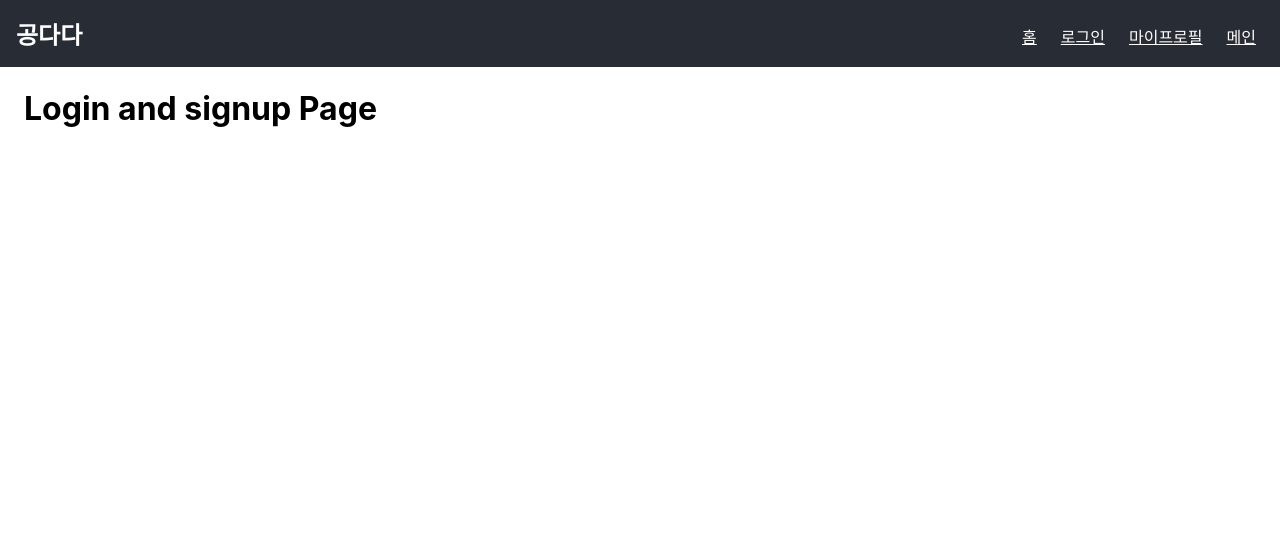
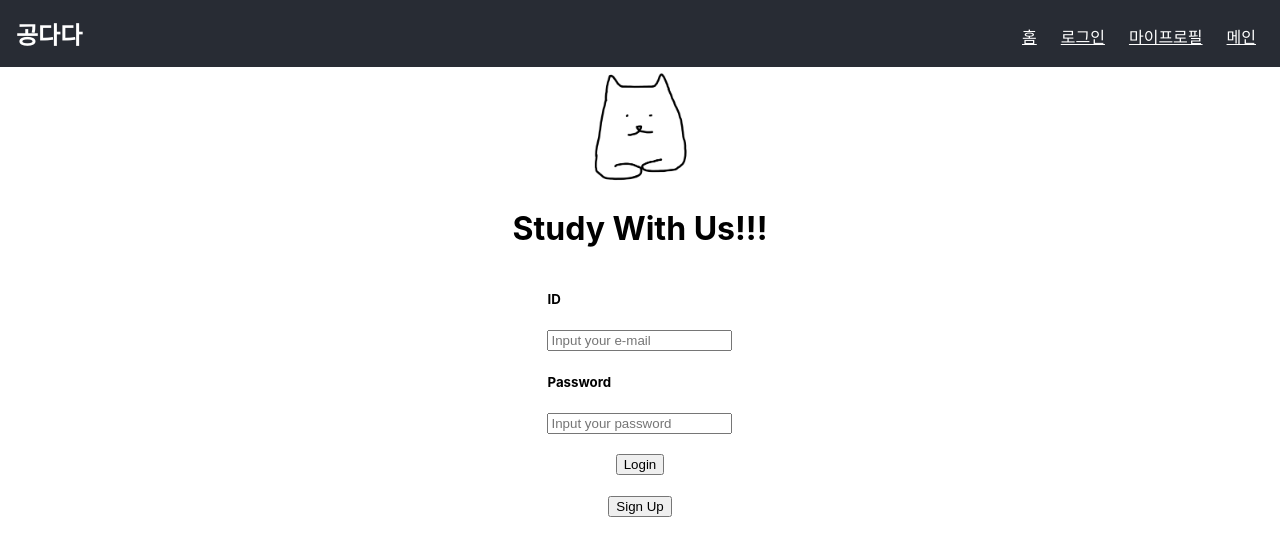
Before and after one commit to WoooDada/FrontEnd, a React (Create React App) app: page /auth in a window 1280 px wide. Shown: the top 556 px of the page. Built offline with nearby package versions, Linux system fonts and the light colour scheme.

Commit message:
login, signup: login ui and usestate

```diff
--- /dev/null
+++ b/src/components/LoginForm.js
@@ -0,0 +1,44 @@
+import React, { useState } from 'react';
+import Logo from './Logo.jpg';
+import '../css/Login.css';
+
+
+function LoginForm({Login}) {
+    const [details, setDetails] = useState({email: "", password: ""});
+
+    const submitHandler = e => {
+        e.preventDefault();
+
+        Login(details);
+    }
+
+    return (
+        <form onSubmit={submitHandler}>
+            <img src={Logo} width='100'/>
+            <h1>Study With Us!!!</h1>
+            <div className="form-group">
+                <h5>ID</h5>
+                <input
+                    name="email"
+                    placeholder="Input your e-mail"
+                    onChange={e => setDetails({...details, email: e.target.value})} value={details.email}
+                />
+            </div>
+            <div className="form-group">
+                <h5>Password</h5>
+                <input
+                    type="password"
+                    name="password"
+                    placeholder="Input your password"
+                    onChange={e => setDetails({...details, password: e.target.value})} value={details.password}
+                />
+            </div>
+            <br></br>
+            <button type="submit">Login</button><br />
+
+        </form>
+
+    )
+}
+
+export default LoginForm;
--- /dev/null
+++ b/src/components/SignupForm.js
@@ -0,0 +1,38 @@
+import React from 'react';
+import Logo from './Logo.jpg';
+
+function SignupForm() {
+    return (
+        <form>
+            <img src={Logo} width='100'/>
+            <h1>Study With Us!!!</h1>
+            <div className="form-group">
+                <h5>ID</h5>
+                <input
+                    name="email"
+                    placeholder="Input your e-mail"
+                />
+            </div>
+            <div className="form-group">
+                <h5>Password</h5>
+                <input
+                    type="password"
+                    name="password"
+                    placeholder="Input your password"
+                />
+            </div>
+            <div className="form-group">
+                <h5>Nickname</h5>
+                <input
+                    name="nickname"
+                    placeholder="Input your nickname"
+                />
+            </div>
+
+            <button type="submit">Sign Up</button>
+        </form>
+
+    )
+}
+
+export default SignupForm;
--- /dev/null
+++ b/src/css/Login.css
@@ -0,0 +1,13 @@
+.outer-loginform {
+    display: flex;
+    flex-direction: column;
+    align-items: center;
+    justify-content: center;
+}
+
+form {
+    display: flex;
+    flex-direction: column;
+    align-items: center;
+    justify-content: center;
+}
--- a/src/pages/Auth.js
+++ b/src/pages/Auth.js
@@ -1,9 +1,39 @@
-import React from "react";
+import React, { useState } from 'react';
+import { Link } from "react-router-dom";
+import { Signup } from '../pages'
+import LoginForm from '../components/LoginForm';
+import '../css/Login.css';
 
 const Auth = () => {
+    const adminUser = { // user example
+        email: "woojung@love.com",
+	    password: "0000"
+    }
+
+    const [user, setUser] = useState({email: "", password: ""});
+
+    const Login = details => {
+        console.log(details);
+        // user example과 일치하면 login success
+        if (details.email == adminUser.email && details.password == adminUser.password){
+            console.log("login success");
+            setUser({
+                email: details.email,
+                password: details.password
+            });
+        } else{ //일치하지 않으면 login fail
+            console.log("login fail");
+        }
+    }
+
+    const Logout = () => { // 혹시 몰라서 넣어둔 코드..
+        setUser({ email: "", password: ""});
+    }
+
     return (
-        <div>
-            <h1>Login and signup Page</h1>
+        <div className="outer-loginform">
+            <LoginForm Login={Login} />
+            <Link to="/Signup"><button type="button">Sign Up</button></Link>
         </div>
     );
 };
--- /dev/null
+++ b/src/pages/Signup.js
@@ -0,0 +1,13 @@
+import React from "react";
+import SignupForm from '../components/SignupForm';
+
+const Signup = () => {
+    return (
+        <div>
+            <h1>Signup Page</h1>
+            <SignupForm />
+        </div>
+    );
+};
+
+export default Signup;
--- a/src/pages/index.js
+++ b/src/pages/index.js
@@ -4,3 +4,4 @@ export { default as Main } from "./Main";
 export { default as MyProfile } from "./MyProfile";
 export { default as NotFound } from "./NotFound";
 export { default as Study } from "./Study";
+export { default as Signup } from "./Signup";
```
Also changed, not shown: src/components/Logo.jpg (added).
